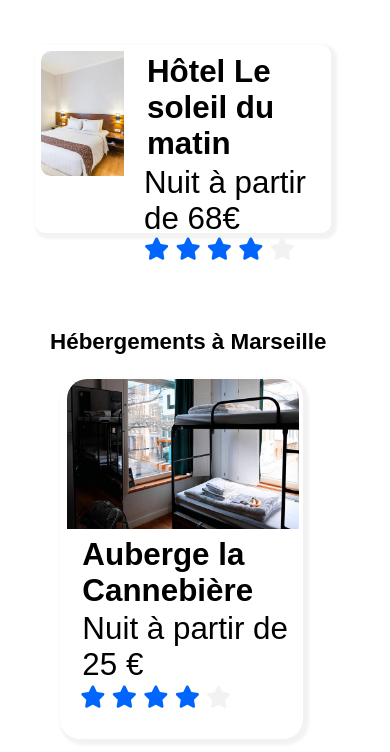
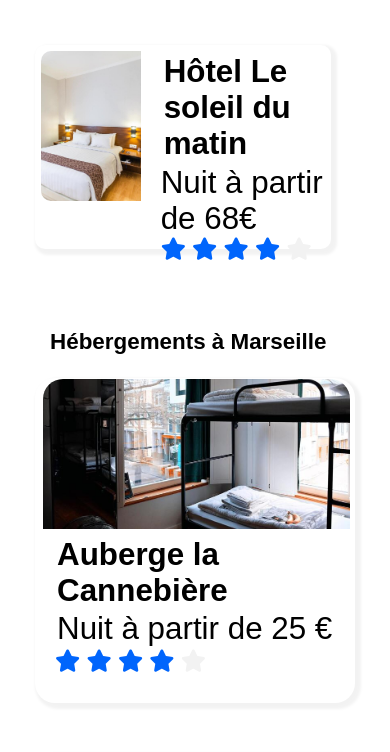
Before and after one commit to Laenar/Projet-2, a plain HTML site: page index.html in a window 390 px wide. Shown: the part 1552-2304 px from the top of the page. Drawn offline with Linux system fonts and the light colour scheme.

Commit message:
Correction code version Mobile

```diff
--- a/style.css
+++ b/style.css
@@ -308,7 +308,7 @@ h3 {
     }
 
     .asi_heb_left {
-        width: 90%;
+        width: 100%;
     }
 
     .sec_heb_font {
@@ -322,11 +322,14 @@ h3 {
         margin-bottom: 50px;
     }
     .div_heb_result {
-        width: 80%;
+        width: 97%;
     }
     .div_heb_pop {
         max-width: 96%;
         margin-left: 1%;
+    }
+    .img_heb_pop {
+        max-height: 150px;
     }
     /* } */
 
@@ -418,7 +421,7 @@ h3 {
     }
     .div_heb_pop {
         width: 100%;
-        height: 23%;
+        height: 25%;
     }
     .a_heb_pop {
         height: auto;
@@ -426,7 +429,7 @@ h3 {
     }
 
     .img_activite {
-        max-height: 400px;
+        max-height: 180px;
     }
 
     .div_filtre {
```
